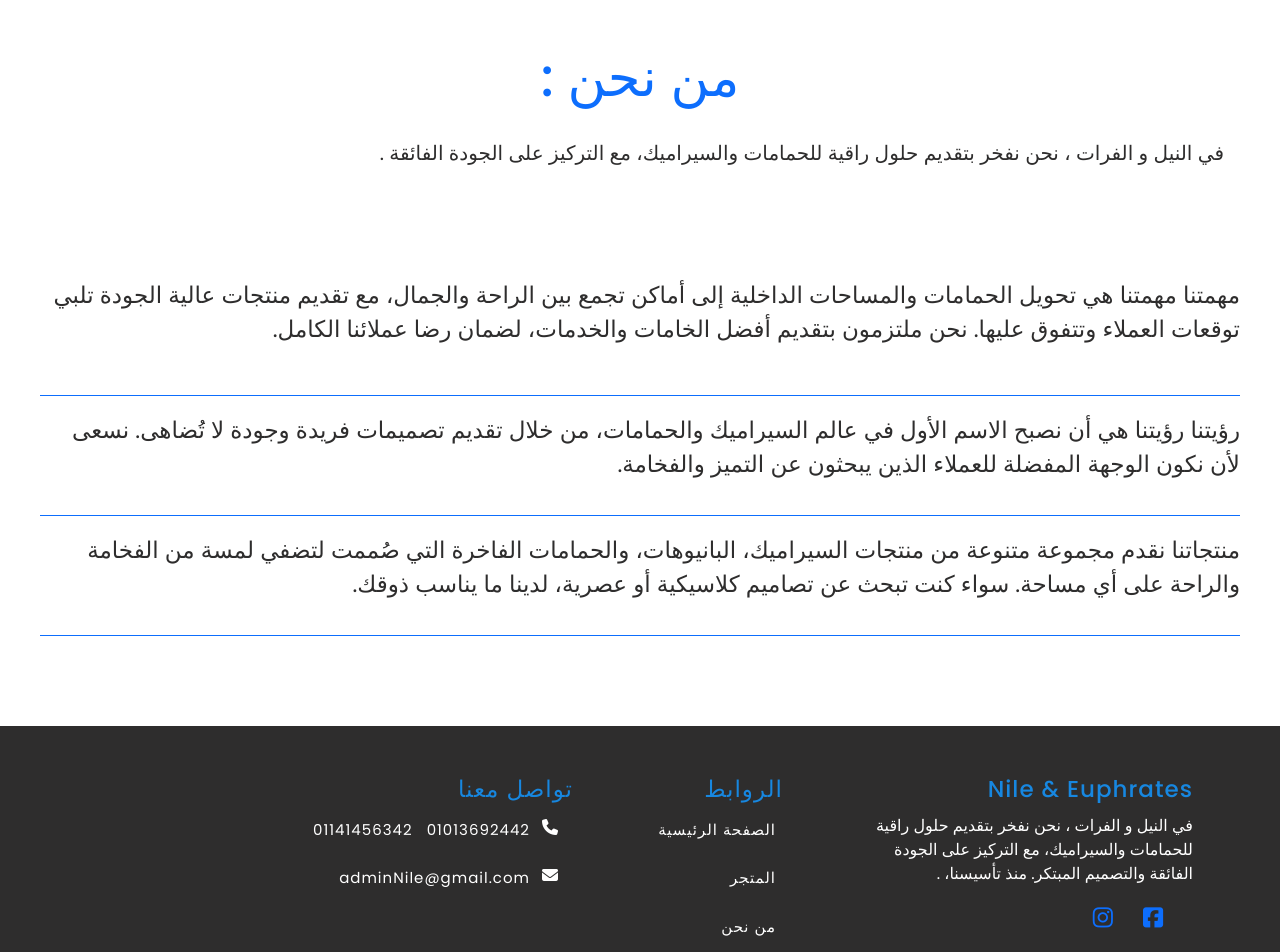
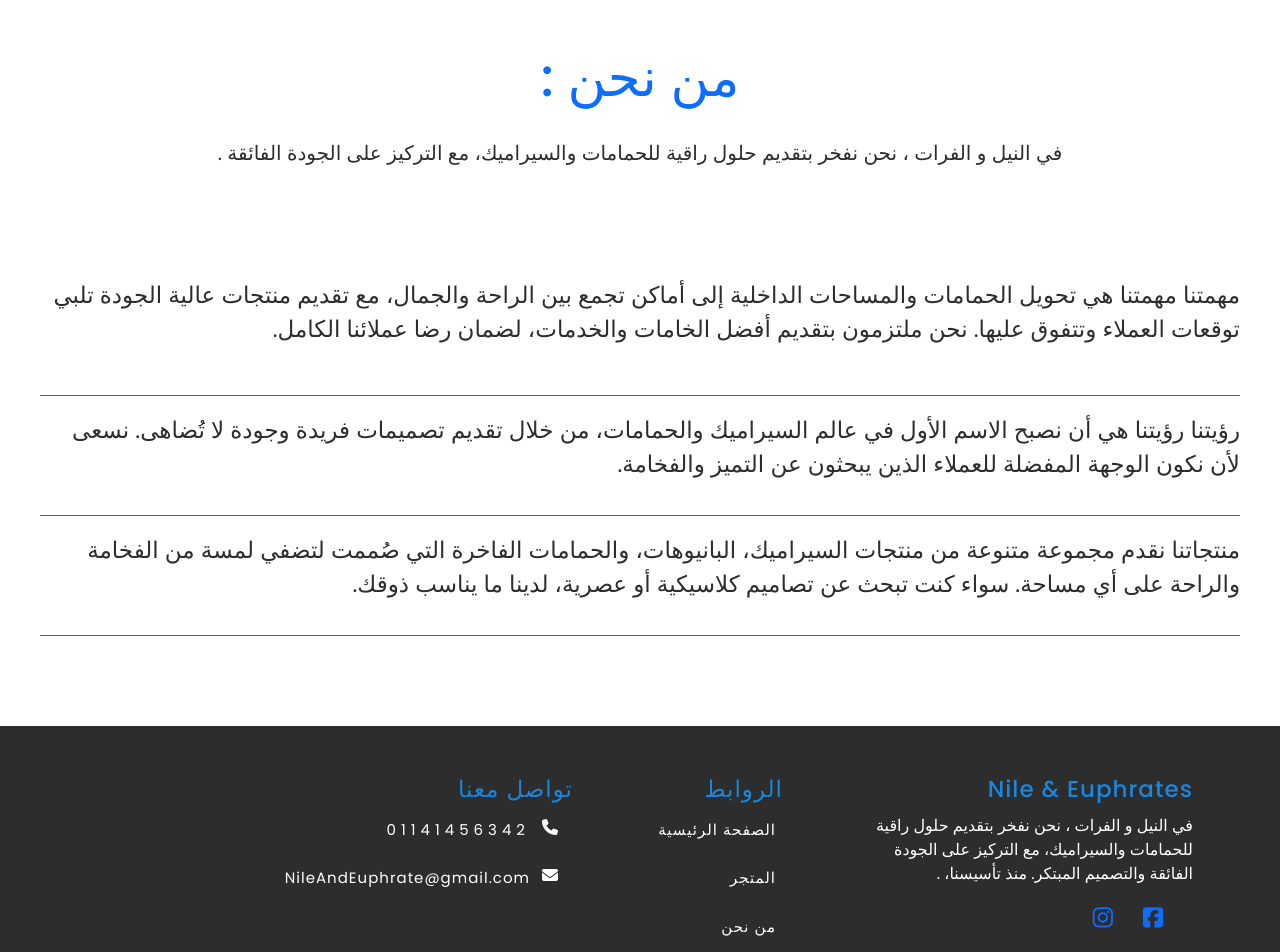
Before and after one commit to Nile-And-Euphrates/NAE.Co, a React (Create React App) app: page /about in a window 1280 px wide. Shown: the part 160-1112 px from the top of the page. Built offline with nearby package versions, Linux system fonts and the light colour scheme.

Commit message:
pages.js has updated

```diff
--- a/src/Components/Footer.js
+++ b/src/Components/Footer.js
@@ -34,12 +34,11 @@ export default function Footer(){
                 <h1>تواصل معنا</h1>
                 <div className="SD">
                     <i class="fa-solid fa-phone" style={{padding: "5px" , marginRight:"10px"}}></i>
-                    <p>01013692442</p>
-                    <p>01141456342</p>
+                    <p style={{letterSpacing:"5px"}}>01141456342</p>
                 </div>
                 <div className="SD">
                     <i class="fa-solid fa-envelope"style={{padding: "5px" , marginRight: "10px"}}></i>
-                    <p>adminNile@gmail.com</p>
+                    <p>NileAndEuphrate@gmail.com</p>
                 </div>
             </div>
         </div>
--- a/src/Components/Navbar.js
+++ b/src/Components/Navbar.js
@@ -36,7 +36,7 @@ export default function Navbar(){
             </li>
             <li class="nav-item">
                 <Link to={"/contact"}  style={{ textDecoration: 'none' }}>
-                    <a class="nav-link fs-4" href="#">تواصل معنا</a>
+                    <a class="nav-link fs-4" style={{cursor:"pointer"}}>تواصل معنا</a>
                 </Link>
             </li>
             </ul>
--- a/src/pages/About.js
+++ b/src/pages/About.js
@@ -8,7 +8,7 @@ export default function About(){
             <section class="grid-6 position-relative w-100" style={{ padding:"100px 40px"}}>
                 <article class="d-grid" style={{placeItems: "left"}} >
                     <h1 class="text-uppercase text-primary" style={{fontSize: "53px" , textAlign: "center"}}>من نحن :  </h1>
-                    <p class="text-uppercase p-3 fs-5 mt-1 mb-4" style={{textAlign: "start" , height:"100px" ,whiteSpace:"wrap"}}>في  النيل و الفرات ، نحن نفخر بتقديم حلول راقية للحمامات والسيراميك، مع التركيز على الجودة الفائقة  .</p>
+                    <p class="text-uppercase p-3 fs-5 mt-1 mb-4" style={{textAlign: "center" , height:"100px" ,whiteSpace:"wrap"}}>في  النيل و الفرات ، نحن نفخر بتقديم حلول راقية للحمامات والسيراميك، مع التركيز على الجودة الفائقة  .</p>
 
                     <div class="step    d-flex justify-content-center align-items-center border-bottom border-primary" style={{height: "150px" , padding: "0px 0px" ,fontSize: "23px"}}>
                         <p>مهمتنا
--- a/src/pages/Contact.js
+++ b/src/pages/Contact.js
@@ -16,7 +16,6 @@ export default function Home(){
                             </iframe>
                             <div class="info">
                                 <h4>اتصل بنا </h4>
-                                <span class="phone">0101-369-244-2</span>
                                 <span class="phone">0114-145-634-2</span>
                                 <h4>عنوان</h4>
                                 <address>  م 29 شارع محمد المقريفي - من حسن المأمون - مدينة نصر  <br></br> القاهرة  <br/> </address>
--- a/src/pages/Home.js
+++ b/src/pages/Home.js
@@ -12,7 +12,7 @@ export default function Home(){
         <>
         <Navbar/>
         <section class="container-xxl  position-relative" style={{height: "fit-content", padding:"50px 0px 0px 0px"}}>
-            <p class="x fw-bold m-2 text-wrap text-uppercase lh-1" style={{fontSize: "130px" , letterSpacing:"4px"}}>العناصر المفضلة لديك بسعر مذهل .</p>
+            <p class="x fw-bold m-2 text-wrap text-uppercase lh-1" style={{fontSize: "130px" , letterSpacing:"3px"}}>العناصر المفضلة لديك بسعر مذهل .</p>
         </section>
 
     {/* <div id="carouselExampleCaptions" class="carousel slide  container-xl">
@@ -61,7 +61,7 @@ export default function Home(){
 
             <section class="webflow o p-3 d-flex position-relative justify-content-center align-items-center" style={{flexDirection: "column", padding:"50px 0px"}}>
                 <img src="./imgs/dots.png" class="position-absolute" style={{left: "0%", top:"10%" , width:"150px"}} alt=""></img>
-                <h1 class="z-3 text-uppercase p-3 m-3 border-bottom border-black" style={{fontSize: "64px", letterSpacing:"3px"}}>خدماتنا </h1>
+                <h1 class="z-3 text-uppercase p-3 m-3 border-bottom border-black" style={{fontSize: "64px", letterSpacing:"2px"}}>خدماتنا </h1>
 
                 <div class="u d-flex justify-content-center align-items-center gap-2 " style={{flexWrap: "wrap"}}>
 
@@ -188,7 +188,7 @@ export default function Home(){
                 </div>
             </section>
 
-            <section class="items w-100 p-1 d-flex justify-content-center align-items-center" style={{height: "350vh", backgroundColor: "#222"  ,flexDirection:"column"}}>
+            <section class="items w-100 p-1 d-flex justify-content-center align-items-start" style={{height: "350vh", backgroundColor: "#222"  ,flexDirection:"column"}}>
 
                     <div class="item d-flex justify-content-evenly align-items-center p-5" style={{width: "100%" , height:"450px"}}>
                         <div class="w-40 h-100">
@@ -196,7 +196,7 @@ export default function Home(){
                         </div>
                         <div class="caption w-50 text-light mt-4 mb-4">
                         <h1 class="card-title">أرضيات وجدران السيراميك </h1>
-                            <p class="card-text fs-6">الوصف: السيراميك هو الخيار الأمثل لأرضيات وجدران الحمام، حيث يجمع بين الجمال والمتانة. يُصنع من مواد مقاومة للماء والبقع،</p>
+                            <p class="card-text fs-6">الوصف: السيراميك هو الخيار الأمثل لأرضيات وجدران الحمام، حيث يجمع بين الجمال والمتانة. يُصنع من مواد مقاومة للماء .</p>
                             <p class="card-text fs-6">مما يجعله مثاليًا للبيئات الرطبة. تتنوع التصميمات بين الكلاسيكية والعصرية، مما يتيح لك إنشاء مظهر حمام فريد يناسب ذوقك.</p>
                         </div>
                     </div>
--- a/src/pages/style/Home.css
+++ b/src/pages/style/Home.css
@@ -385,6 +385,7 @@ section .figure::before{
 @media screen and (max-width: 767px){
     .x{
         font-size: 50px !important;
+        letter-spacing: 1px !important;
     }
     section .figure{
         justify-content: start  !important;
@@ -393,6 +394,7 @@ section .figure::before{
     }
     section h1{
         font-size: 32px !important;
+        letter-spacing: 1px !important;
     }
     .grid-3{
         flex-direction: column;
@@ -408,7 +410,8 @@ section .figure::before{
         font-size: 16px !important;
     }
     .items{
-        height: 230vh !important;
+        justify-content: space-between !important;
+        height: 220vh !important;
     }
     .items .item{
         flex-direction: column;
```
